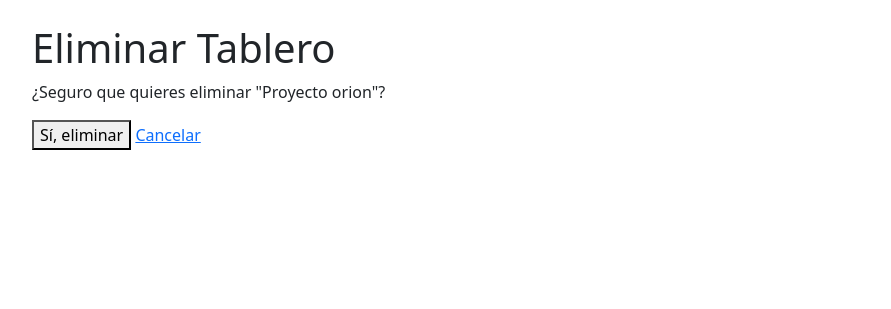
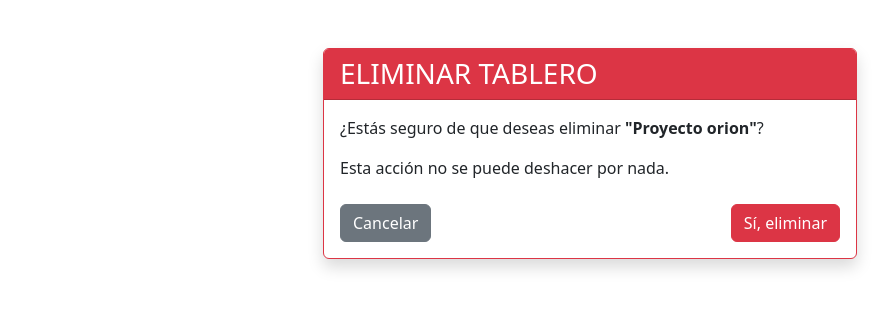
Before and after one commit to ozunacristian/proyecto-django-cursada--2025-final, a Django app: page /tableros/1/eliminar/ in a window 1280 px wide. Shown: the part 56-365 px from the top of the page, without its empty margins (50-941 px from the left). Run offline with Django 5.2, Linux system fonts and the light colour scheme; a user stored in the database is signed in; data comes from the database, SQL or seed files in the repository.

Commit message:
Se ajusta vista de confirmación de eliminación de tablero.

```diff
--- a/templates/tablero/eliminar.html
+++ b/templates/tablero/eliminar.html
@@ -1,13 +1,31 @@
 {% extends 'base.html' %}
 
 {% block content %}
-<h1>Eliminar Tablero</h1>
+<div class="container mt-5">
+    <div class="row justify-content-center">
+        <div class="col-md-6">
+            <div class="card border-danger shadow">
+                <div class="card-header bg-danger text-white">
+                    <h3 class="mb-0">ELIMINAR TABLERO</h3>
+                </div>
+                <div class="card-body">
+                    <p>¿Estás seguro de que deseas eliminar <strong>"{{ object.titulo }}"</strong>?</p>
+                    <p>Esta acción no se puede deshacer por nada.</p>
 
-<p>¿Seguro que quieres eliminar "{{ object.titulo }}"?</p>
-
-<form method="post">
-    {% csrf_token %}
-    <button type="submit">Sí, eliminar</button>
-    <a href="{% url 'detalle_tablero' object.id %}">Cancelar</a>
-</form>
+                    <form method="post">
+                        {% csrf_token %}
+                        <div class="d-flex justify-content-between mt-4">
+                            <a href="{% url 'lista_tableros' %}" class="btn btn-secondary">
+                                Cancelar
+                            </a>
+                            <button type="submit" class="btn btn-danger">
+                                Sí, eliminar
+                            </button>
+                        </div>
+                    </form>
+                </div>
+            </div>
+        </div>
+    </div>
+</div>
 {% endblock %}
```
